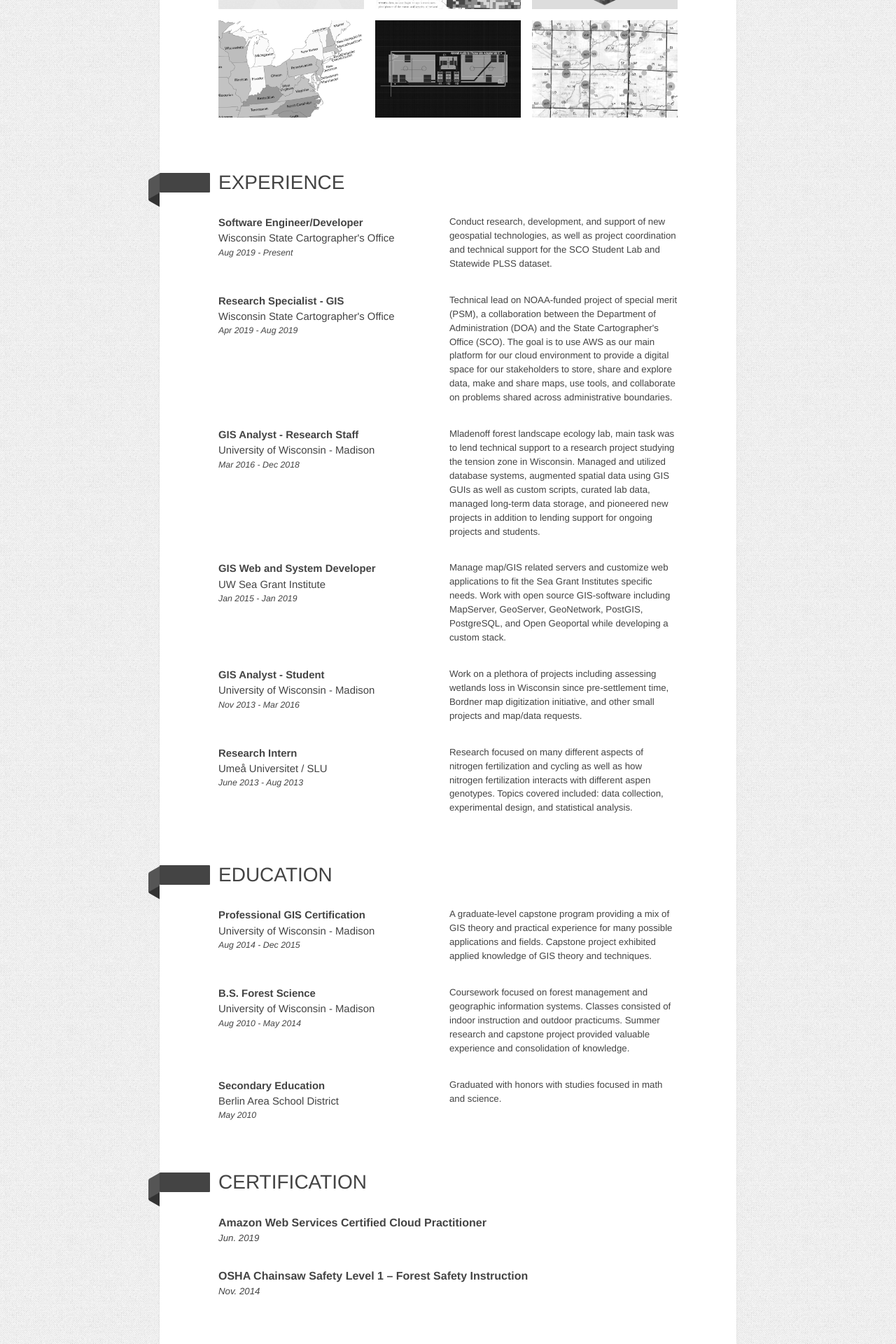
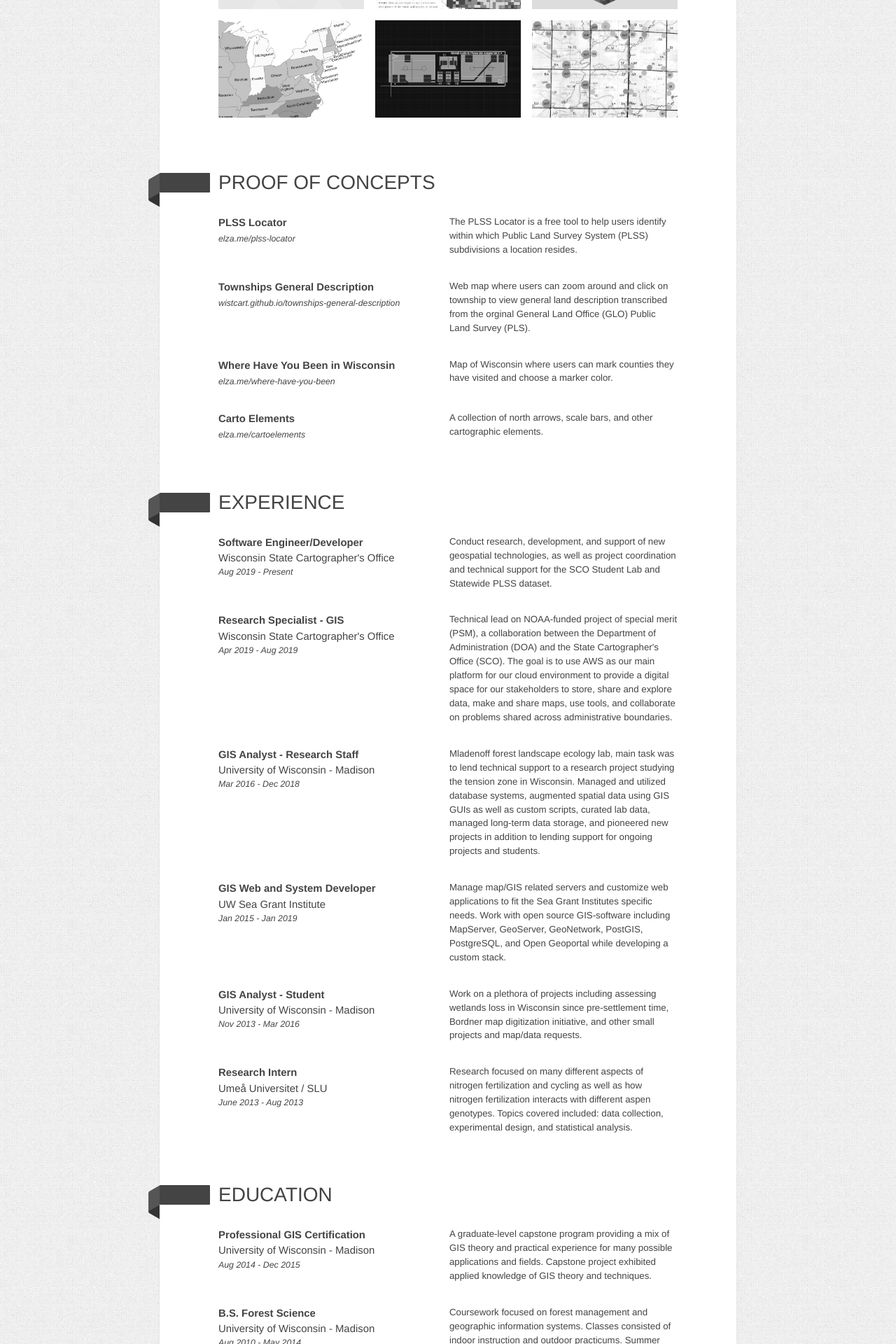
Before and after one commit to HaydenElza/haydenelza.github.io, a Jekyll site: the page built from index.html, in a window 1280 px wide. Shown: the part 685-2605 px from the top of the page at 70% size. Built offline with Jekyll 4.4.1, drawn with Linux system fonts in a browser that asks for light colours; nearby versions of some CDN libraries; some of the changed text lies outside the part shown.

Commit message:
Style updates and added "Proof of Concepts"

```diff
--- a/index.html
+++ b/index.html
@@ -7,7 +7,7 @@
 <style>
 	::selection {
 		color: white;
-		background: #FF5050;
+		background: #ef0075;
 	}
 	.site-nav .page-link {
 		color: #444;
@@ -151,10 +151,10 @@
 		line-height: 1.5;
 		padding-left: 0.5em;
 		padding-top: 0.25em;
-		-webkit-transition: background 0.2s linear;
-		-moz-transition: background 0.2s linear;
-		-o-transition: background 0.2s linear;
-		transition: background 0.2s linear;
+		-webkit-transition: background 0.1s ease-in-out;
+		-moz-transition: background 0.1s ease-in-out;
+		-o-transition: background 0.1s ease-in-out;
+		transition: background 0.1s ease-in-out;
 	}
 	/*.horizontal-bar::after {
 		content: attr(data-percent);
@@ -163,7 +163,7 @@
 		color: #808080;
 	}*/
 	.horizontal-bar:hover {
-		background: black;
+		background: #ef0075;
 	}
 
 	.list-item {
@@ -184,6 +184,14 @@
 	.list-date {
 		font-style: italic;
 		font-size: 0.83em;
+	}
+	.list-link a {
+		font-style: italic;
+		font-size: 0.83em;
+		color: #444;
+	}
+	.list-link a:hover {
+		color: #ef0075;
 	}
 	.list-description {
 		margin-left: 20rem;
@@ -353,6 +361,56 @@
 	</div>
 </div>
 
+<!-- PoC||GTFO -->
+<div id="PoCs" class="section">
+	<div class="left-margin"></div>
+	<div class="section-content">
+		<div class="section-title">Proof of Concepts</div>
+		<div class="list-item">
+			<div class="list-head">
+				<div class="list-title">PLSS Locator</div>
+				<div class="list-link"><a target="_blank" href="https://elza.me/plss-locator/">elza.me/plss-locator</a></div>
+			</div>
+			<div class="list-description">The PLSS Locator is a free tool to help users identify within which Public Land Survey System (PLSS) subdivisions a location resides.</div>
+		</div>
+		<div class="list-item">
+			<div class="list-head">
+				<div class="list-title">Townships General Description</div>
+				<div class="list-link"><a target="_blank" href="https://wistcart.github.io/townships-general-description/">wistcart.github.io/townships-general-description</a></div>
+			</div>
+			<div class="list-description">Web map where users can zoom around and click on township to view general land description transcribed from the orginal General Land Office (GLO) Public Land Survey (PLS).</div>
+		</div>
+		<div class="list-item">
+			<div class="list-head">
+				<div class="list-title">Where Have You Been in Wisconsin</div>
+				<div class="list-link"><a target="_blank" href="https://elza.me/where-have-you-been/">elza.me/where-have-you-been</a></div>
+			</div>
+			<div class="list-description">Map of Wisconsin where users can mark counties they have visited and choose a marker color.</div>
+		</div>
+		<div class="list-item">
+			<div class="list-head">
+				<div class="list-title">Carto Elements</div>
+				<div class="list-link"><a target="_blank" href="https://elza.me/cartoelements/">elza.me/cartoelements</a></div>
+			</div>
+			<div class="list-description">A collection of north arrows, scale bars, and other cartographic elements.</div>
+		</div>
+		<!-- <div class="list-item">
+			<div class="list-head">
+				<div class="list-title">Pixel Art</div>
+				<div class="list-link"><a target="_blank" href="https://elza.me/pixel-art">elza.me/pixel-art</a></div>
+			</div>
+			<div class="list-description">Click on cells to change color. Hover and press number to select color.</div>
+		</div> -->
+		<!-- <div class="list-item">
+			<div class="list-head">
+				<div class="list-title">Nap Timer</div>
+				<div class="list-link"><a target="_blank" href="https://elza.me/nap-timer">elza.me/nap-timer</a></div>
+			</div>
+			<div class="list-description">A silent timer. Screen turns from grey to green when time is complete. Designed for early childhood educator who had a child who did not sleep during nap time but needed to sit silently on mat for five minutes before playing with toys.</div>
+		</div> -->
+	</div>
+</div>
+
 <!-- Experience -->
 <div id="Experience" class="section">
 	<div class="left-margin"></div>
@@ -495,23 +553,27 @@
 			<div class="horizontal-bar" data-percent="100%"><span>Python</span></div>
 			<div class="horizontal-bar" data-percent="60%"><span>Bash</span></div>
 			<div class="horizontal-bar" data-percent="40%"><span>R</span></div>
-			<div class="horizontal-bar" data-percent="70%"><span>Java Script</span></div>
+			<div class="horizontal-bar" data-percent="85%"><span>Java Script</span></div>
 			<div class="horizontal-bar" data-percent="90%"><span>HTML + CSS</span></div>
-			<div class="horizontal-bar" data-percent="95%"><span>SQL</span></div>
+			<div class="horizontal-bar" data-percent="100%"><span>SQL</span></div>
+			<div class="horizontal-bar" data-percent="90%"><span>Leaflet</span></div>
+			<div class="horizontal-bar" data-percent="85%"><span>turf.js</span></div>
+			<div class="horizontal-bar" data-percent="70%"><span>Carto</span></div>
 			<div class="horizontal-bar" data-percent="85%"><span>GDAL/OGR</span></div>
 			<div class="horizontal-bar" data-percent="95%"><span>ArcGIS</span></div>
 			<div class="horizontal-bar" data-percent="90%"><span>Quantum GIS</span></div>
-			<div class="horizontal-bar" data-percent="45%"><span>Tomcat</span></div>
+			<div class="horizontal-bar" data-percent="60%"><span>Tomcat</span></div>
 			<div class="horizontal-bar" data-percent="40%"><span>Solr</span></div>
-			<div class="horizontal-bar" data-percent="75%"><span>GeoServer</span></div>
-			<div class="horizontal-bar" data-percent="70%"><span>GeoNetwork</span></div>
-			<div class="horizontal-bar" data-percent="95%"><span>PostGIS</span></div>
-			<div class="horizontal-bar" data-percent="95%"><span>PostgreSQL</span></div>
+			<div class="horizontal-bar" data-percent="90%"><span>GeoServer</span></div>
+			<div class="horizontal-bar" data-percent="85%"><span>GeoNetwork</span></div>
+			<div class="horizontal-bar" data-percent="100%"><span>PostgreSQL</span></div>
+			<div class="horizontal-bar" data-percent="100%"><span>PostGIS</span></div>
 			<div class="horizontal-bar" data-percent="95%"><span>Linux</span></div>
-			<div class="horizontal-bar" data-percent="75%"><span>AWS</span></div>
+			<div class="horizontal-bar" data-percent="80%"><span>AWS</span></div>
+			<div class="horizontal-bar" data-percent="40%"><span>Docker</span></div>
 			<div class="horizontal-bar" data-percent="65%"><span>Microsoft Servers</span></div>
 			<div class="horizontal-bar" data-percent="100%"><span>Microsoft Office Suite</span></div>
-			<div class="horizontal-bar" data-percent="90%"><span>Illustrator</span></div>
+			<div class="horizontal-bar" data-percent="95%"><span>Illustrator</span></div>
 			<div class="horizontal-bar" data-percent="80%"><span>Photoshop</span></div>
 		</div>
 	</div>
```
